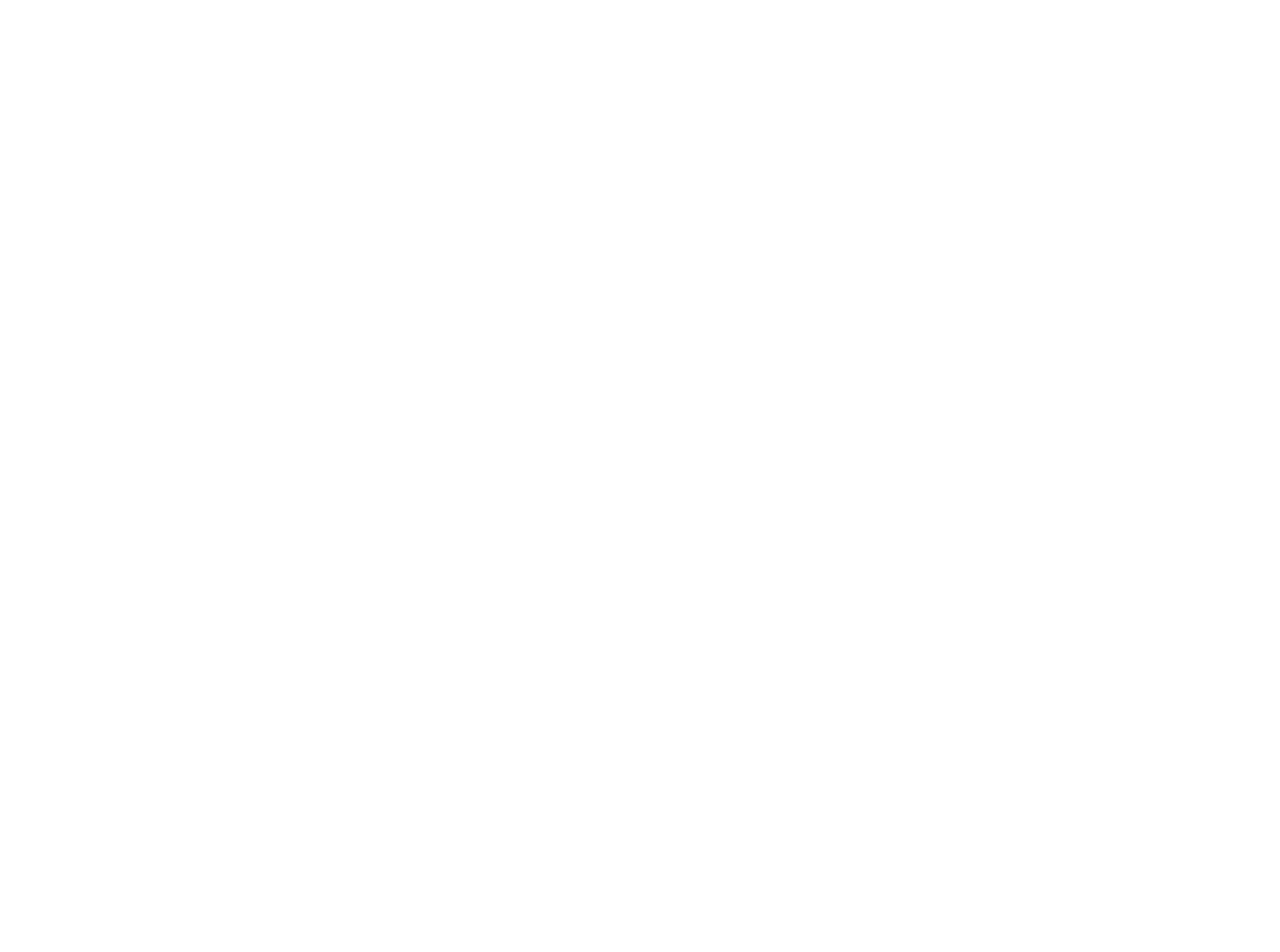
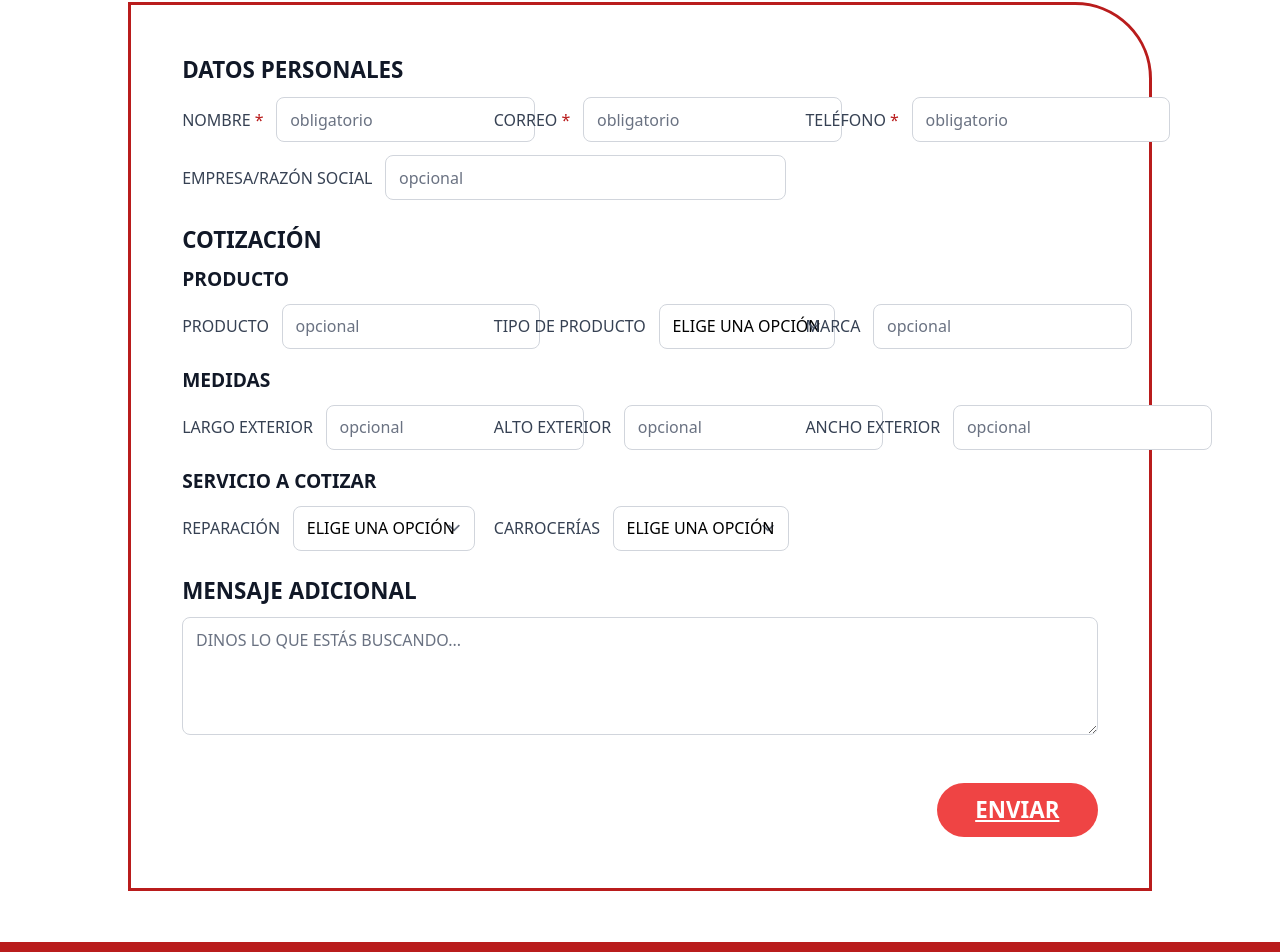
Before and after one commit to ChrisPoul/sitio-rev, a SvelteKit app: page /contacto in a window 1280 px wide. Before the commit this address had no page. Shown: the part 881-1833 px from the top of the page. Before the commit the page ends 800 px from the top, so only its background shows below. Built offline with nearby package versions, Linux system fonts and the light colour scheme.

Commit message:
Improved look

```diff
--- /dev/null
+++ b/src/routes/contacto/+page.svelte
@@ -0,0 +1,254 @@
+<script>
+	import MainBanner from '$lib/components/MainBanner.svelte';
+	import Card from '$lib/components/Card.svelte';
+	import Button from '$lib/components/Button.svelte';
+
+	let formData = $state({
+		tipoProducto: '',
+		marca: '',
+		empresa: '',
+		nombre: '',
+		correo: '',
+		telefono: '',
+		producto: '',
+		servicioCotizar: '',
+		largoExterior: '',
+		altoExterior: '',
+		anchoExterior: '',
+		mensaje: '',
+		reparacion: '',
+		carrocerias: ''
+	});
+
+	function handleSubmit() {
+		// TODO: Implement form submission
+		console.log('Form submitted:', formData);
+	}
+</script>
+
+<!-- Main Banner -->
+<MainBanner imageSrc="/images/contacto-banner.jpg" position="left">
+	{#snippet title()}
+		Estamos listos para<br />
+		<b>trabajar contigo</b>
+	{/snippet}
+	{#snippet paragraph()}
+		Llena el formulario y nos comunicaremos contigo lo antes posible
+	{/snippet}
+</MainBanner>
+
+<!-- Contact Form Section -->
+<section class="py-16 px-40">
+	<Card rounded="partial" border class="p-16">
+		<form onsubmit={handleSubmit} class="space-y-8">
+			<!-- DATOS PERSONALES -->
+			<div class="space-y-4">
+				<h3 class="text-w7 font-semibold text-black-primary mb-4">DATOS PERSONALES</h3>
+				<!-- Primera fila: NOMBRE, CORREO, TELÉFONO -->
+				<div class="grid grid-cols-3 gap-6">
+					<div class="flex items-center gap-4">
+						<label for="nombre" class="text-w5 text-gray-700 whitespace-nowrap">
+							NOMBRE <span class="text-red-dark">*</span>
+						</label>
+						<input
+							type="text"
+							id="nombre"
+							bind:value={formData.nombre}
+							required
+							placeholder="obligatorio"
+							class="flex-1 px-4 py-3 border border-gray-300 rounded-lg text-w5 focus:outline-none focus:ring-2 focus:ring-red-dark"
+						/>
+					</div>
+					<div class="flex items-center gap-4">
+						<label for="correo" class="text-w5 text-gray-700 whitespace-nowrap">
+							CORREO <span class="text-red-dark">*</span>
+						</label>
+						<input
+							type="email"
+							id="correo"
+							bind:value={formData.correo}
+							required
+							placeholder="obligatorio"
+							class="flex-1 px-4 py-3 border border-gray-300 rounded-lg text-w5 focus:outline-none focus:ring-2 focus:ring-red-dark"
+						/>
+					</div>
+					<div class="flex items-center gap-4">
+						<label for="telefono" class="text-w5 text-gray-700 whitespace-nowrap">
+							TELÉFONO <span class="text-red-dark">*</span>
+						</label>
+						<input
+							type="tel"
+							id="telefono"
+							bind:value={formData.telefono}
+							required
+							placeholder="obligatorio"
+							class="flex-1 px-4 py-3 border border-gray-300 rounded-lg text-w5 focus:outline-none focus:ring-2 focus:ring-red-dark"
+						/>
+					</div>
+				</div>
+				<!-- Segunda fila: EMPRESA (2 columnas) -->
+				<div class="grid grid-cols-3 gap-6">
+					<div class="flex items-center gap-4 col-span-2">
+						<label for="empresa" class="text-w5 text-gray-700 whitespace-nowrap">
+							EMPRESA/RAZÓN SOCIAL
+						</label>
+						<input
+							type="text"
+							id="empresa"
+							bind:value={formData.empresa}
+							placeholder="opcional"
+							class="flex-1 px-4 py-3 border border-gray-300 rounded-lg text-w5 focus:outline-none focus:ring-2 focus:ring-red-dark"
+						/>
+					</div>
+				</div>
+			</div>
+
+			<!-- COTIZACIÓN -->
+			<div class="space-y-4">
+				<h3 class="text-w7 font-semibold text-black-primary mb-4">COTIZACIÓN</h3>
+
+				<!-- PRODUCTO -->
+				<div class="space-y-4 mb-6">
+					<h4 class="text-w6 font-semibold text-black-primary">PRODUCTO</h4>
+					<div class="grid grid-cols-3 gap-6">
+						<div class="flex items-center gap-4">
+							<label for="producto" class="text-w5 text-gray-700 whitespace-nowrap">
+								PRODUCTO
+							</label>
+							<input
+								type="text"
+								id="producto"
+								bind:value={formData.producto}
+								placeholder="opcional"
+								class="flex-1 px-4 py-3 border border-gray-300 rounded-lg text-w5 focus:outline-none focus:ring-2 focus:ring-red-dark"
+							/>
+						</div>
+						<div class="flex items-center gap-4">
+							<label for="tipoProducto" class="text-w5 text-gray-700 whitespace-nowrap">
+								TIPO DE PRODUCTO
+							</label>
+							<select
+								id="tipoProducto"
+								bind:value={formData.tipoProducto}
+								class="flex-1 px-4 py-3 border border-gray-300 rounded-lg text-w5 focus:outline-none focus:ring-2 focus:ring-red-dark"
+							>
+								<option value="">ELIGE UNA OPCIÓN</option>
+								<option value="opcion1">Opción 1</option>
+								<option value="opcion2">Opción 2</option>
+							</select>
+						</div>
+						<div class="flex items-center gap-4">
+							<label for="marca" class="text-w5 text-gray-700 whitespace-nowrap">
+								MARCA
+							</label>
+							<input
+								type="text"
+								id="marca"
+								bind:value={formData.marca}
+								placeholder="opcional"
+								class="flex-1 px-4 py-3 border border-gray-300 rounded-lg text-w5 focus:outline-none focus:ring-2 focus:ring-red-dark"
+							/>
+						</div>
+					</div>
+				</div>
+
+				<!-- MEDIDAS -->
+				<div class="space-y-4 mb-6">
+					<h4 class="text-w6 font-semibold text-black-primary">MEDIDAS</h4>
+					<div class="grid grid-cols-3 gap-6">
+						<div class="flex items-center gap-4">
+							<label for="largoExterior" class="text-w5 text-gray-700 whitespace-nowrap">
+								LARGO EXTERIOR
+							</label>
+							<input
+								type="text"
+								id="largoExterior"
+								bind:value={formData.largoExterior}
+								placeholder="opcional"
+								class="flex-1 px-4 py-3 border border-gray-300 rounded-lg text-w5 focus:outline-none focus:ring-2 focus:ring-red-dark"
+							/>
+						</div>
+						<div class="flex items-center gap-4">
+							<label for="altoExterior" class="text-w5 text-gray-700 whitespace-nowrap">
+								ALTO EXTERIOR
+							</label>
+							<input
+								type="text"
+								id="altoExterior"
+								bind:value={formData.altoExterior}
+								placeholder="opcional"
+								class="flex-1 px-4 py-3 border border-gray-300 rounded-lg text-w5 focus:outline-none focus:ring-2 focus:ring-red-dark"
+							/>
+						</div>
+						<div class="flex items-center gap-4">
+							<label for="anchoExterior" class="text-w5 text-gray-700 whitespace-nowrap">
+								ANCHO EXTERIOR
+							</label>
+							<input
+								type="text"
+								id="anchoExterior"
+								bind:value={formData.anchoExterior}
+								placeholder="opcional"
+								class="flex-1 px-4 py-3 border border-gray-300 rounded-lg text-w5 focus:outline-none focus:ring-2 focus:ring-red-dark"
+							/>
+						</div>
+					</div>
+				</div>
+
+				<!-- SERVICIO A COTIZAR -->
+				<div class="space-y-4">
+					<h4 class="text-w6 font-semibold text-black-primary">SERVICIO A COTIZAR</h4>
+					<div class="grid grid-cols-3 gap-6">
+						<div class="flex items-center gap-4">
+							<label for="reparacion" class="text-w5 text-gray-700 whitespace-nowrap">
+								REPARACIÓN
+							</label>
+							<select
+								id="reparacion"
+								bind:value={formData.reparacion}
+								class="flex-1 px-4 py-3 border border-gray-300 rounded-lg text-w5 focus:outline-none focus:ring-2 focus:ring-red-dark"
+							>
+								<option value="">ELIGE UNA OPCIÓN</option>
+								<option value="opcion1">Opción 1</option>
+								<option value="opcion2">Opción 2</option>
+							</select>
+						</div>
+						<div class="flex items-center gap-4">
+							<label for="carrocerias" class="text-w5 text-gray-700 whitespace-nowrap">
+								CARROCERÍAS
+							</label>
+							<select
+								id="carrocerias"
+								bind:value={formData.carrocerias}
+								class="flex-1 px-4 py-3 border border-gray-300 rounded-lg text-w5 focus:outline-none focus:ring-2 focus:ring-red-dark"
+							>
+								<option value="">ELIGE UNA OPCIÓN</option>
+								<option value="opcion1">Opción 1</option>
+								<option value="opcion2">Opción 2</option>
+							</select>
+						</div>
+					</div>
+				</div>
+			</div>
+
+			<!-- MENSAJE ADICIONAL -->
+			<div class="space-y-4">
+				<h3 class="text-w7 font-semibold text-black-primary mb-4">MENSAJE ADICIONAL</h3>
+				<textarea
+					id="mensaje"
+					bind:value={formData.mensaje}
+					rows="4"
+					placeholder="DINOS LO QUE ESTÁS BUSCANDO..."
+					class="w-full px-4 py-3 border border-gray-300 rounded-lg text-w5 focus:outline-none focus:ring-2 focus:ring-red-dark"
+				></textarea>
+			</div>
+
+			<!-- Submit Button -->
+			<div class="flex justify-end pt-6">
+				<Button type="submit" variant="primary" textSize="xl">
+					ENVIAR
+				</Button>
+			</div>
+		</form>
+	</Card>
+</section>
```
